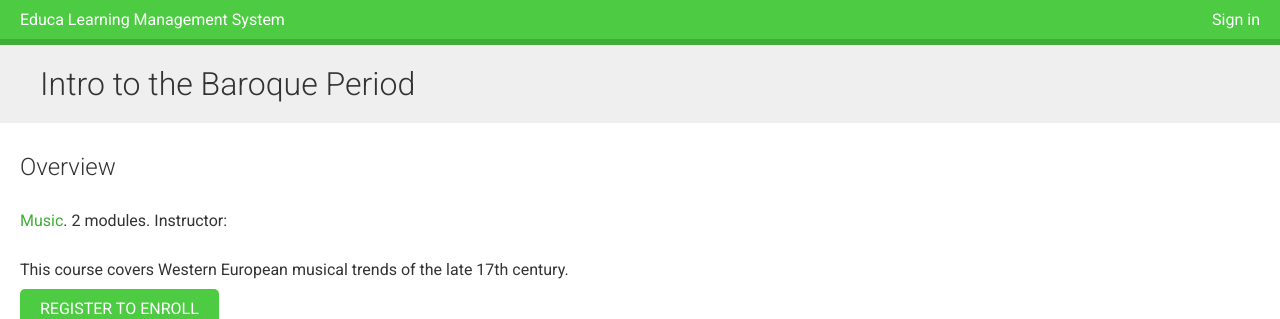
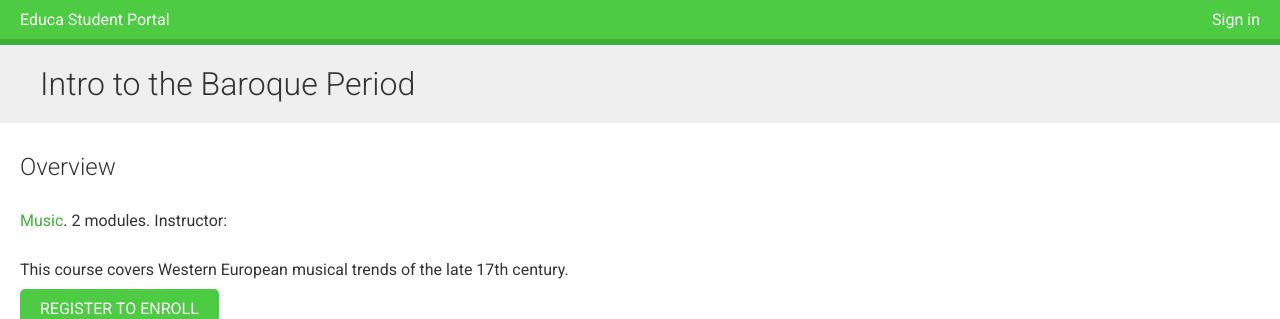
Before and after one commit to markdawson/elearning, a Django app: a page that uses courses/templates/base.html in a window 1280 px wide. Shown: the top 319 px of the page. Run offline with Django 3.2, Linux system fonts and the light colour scheme; data comes from the database, SQL or seed files in the repository; parts of the project's set-up code (start-up, migrations or seed data) failed here and were passed over; some libraries are stand-ins or nearby versions.

Commit message:
changed title again

```diff
--- a/courses/templates/base.html
+++ b/courses/templates/base.html
@@ -8,7 +8,7 @@
 </head>
 <body>
 	<div id="header">
-		<a href="/" class="logl">Educa Learning Management System</a>
+		<a href="/" class="logl">Educa Student Portal</a>
 		<ul class="menu">
 			{% if request.user.is_authenticated %}
 				<li><a href="{% url "logout" %}">Sign out</a></li>
```
